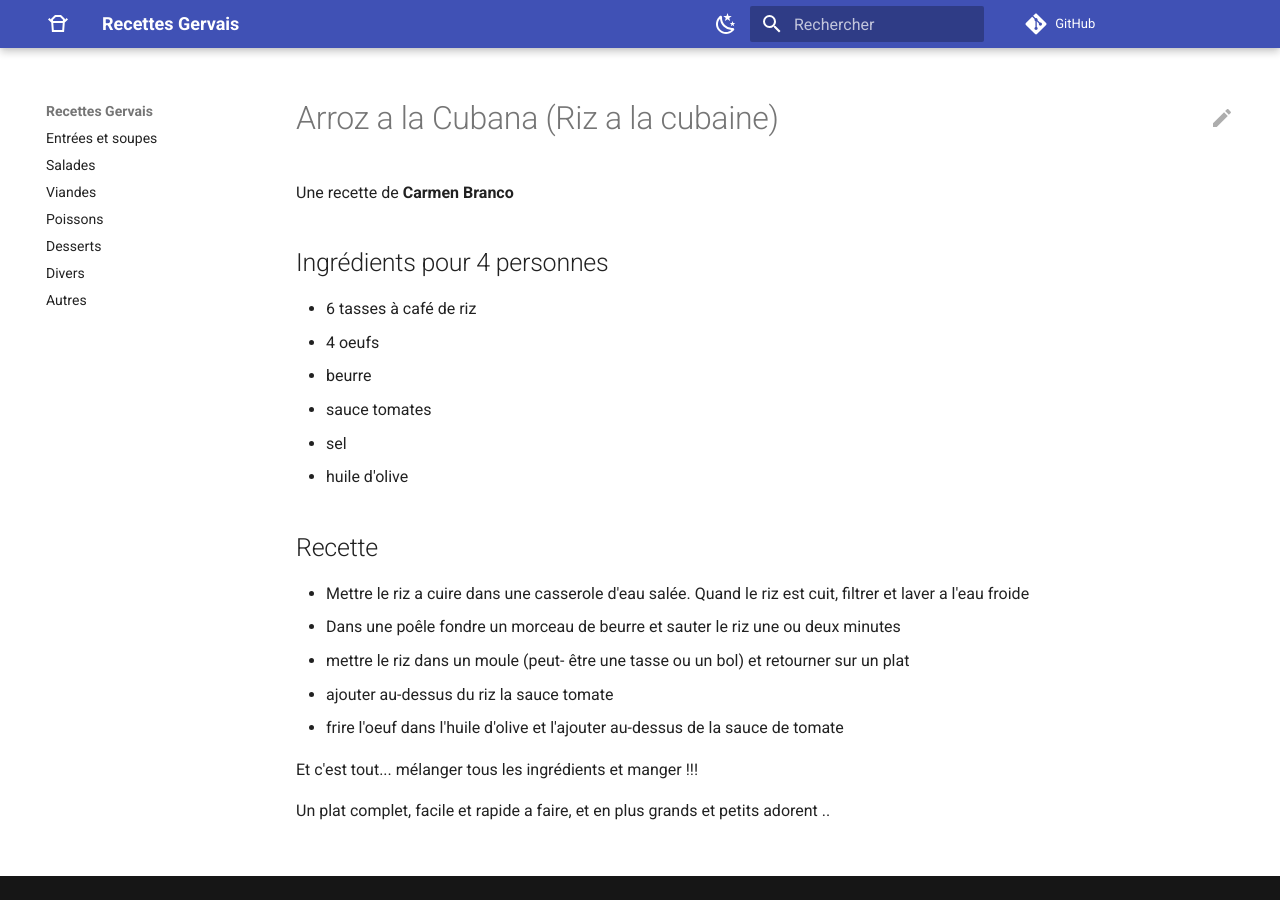
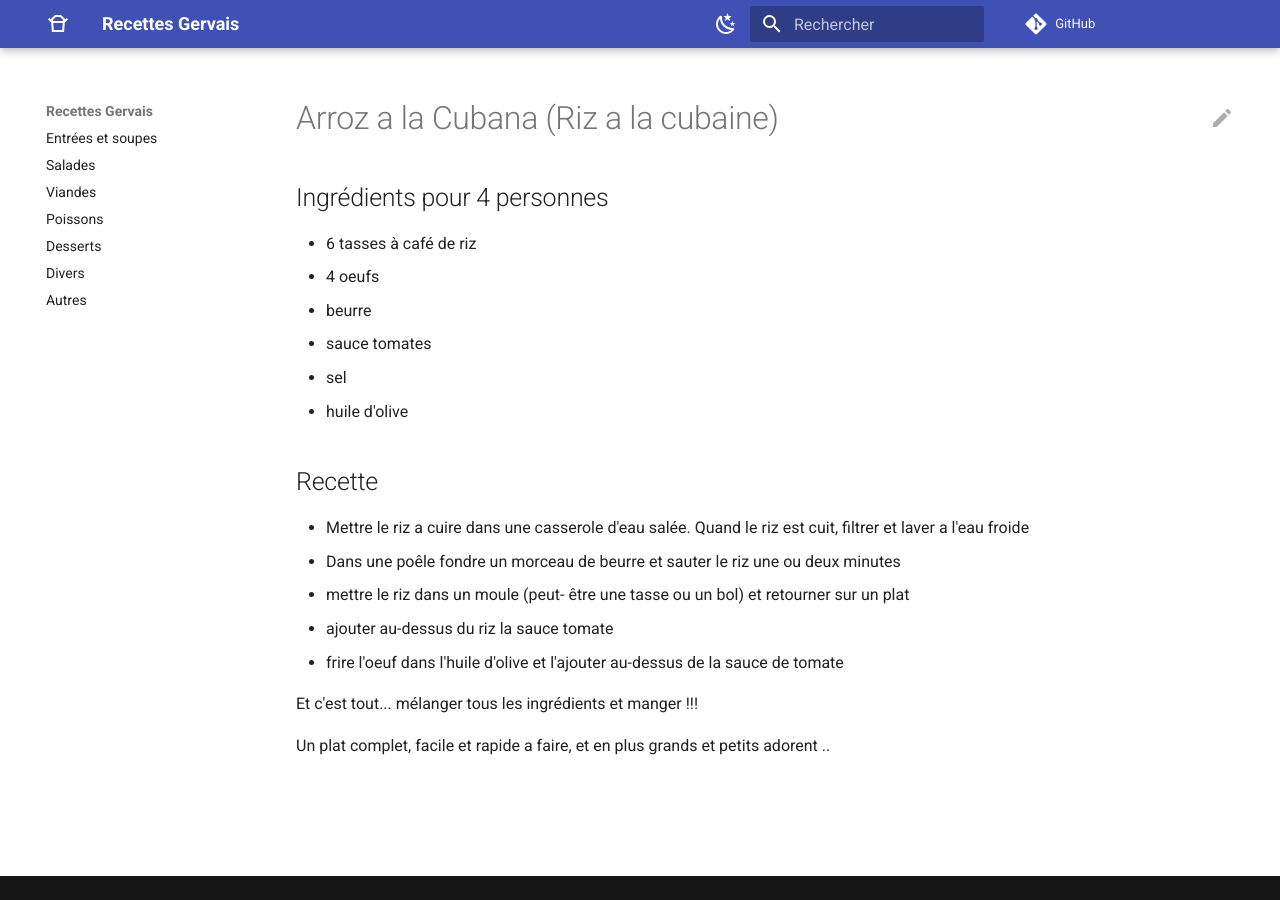
Before and after one commit to giem-git/recipes, an MkDocs documentation site: the page built from docs/viandes/arroz_a_la_cubana.md, in a window 1280 px wide. Built offline with MkDocs 1.6.1 and Material for MkDocs 9.7.7, drawn with Linux system fonts in a browser that asks for light colours; comment, search, counter and statistics services are not loaded.

Commit message:
Update arroz_a_la_cubana.md

```diff
--- a/docs/viandes/arroz_a_la_cubana.md
+++ b/docs/viandes/arroz_a_la_cubana.md
@@ -1,6 +1,4 @@
 # Arroz a la Cubana (Riz a la cubaine)
-
-Une recette de **Carmen Branco**
 
 ## Ingrédients pour 4 personnes
   * 6 tasses à café de riz
```
